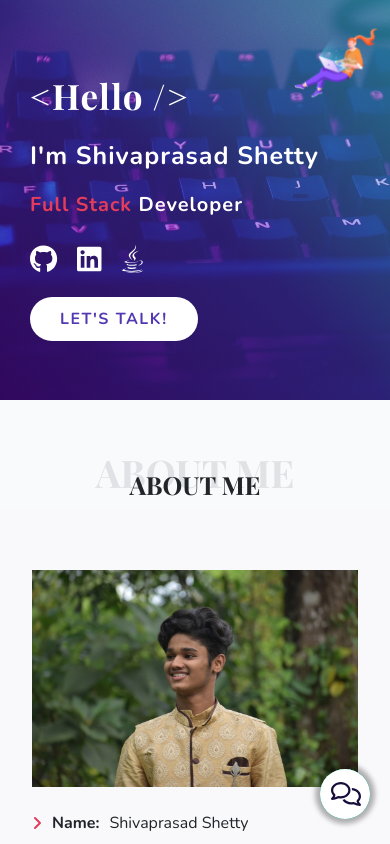
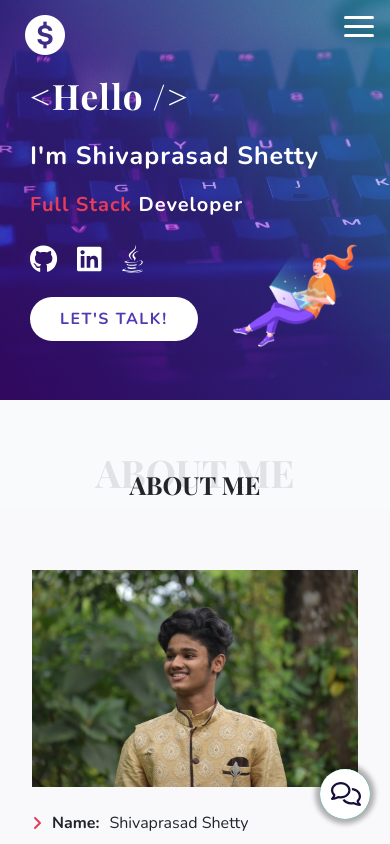
Before and after one commit to shettyshivu/portfolio, a Next.js app: page / in a window 390 px wide. Shown: the top 844 px of the page. Built offline with nearby package versions, Linux system fonts and the light colour scheme; a web font is replaced by a local one.

Commit message:
navbar-added

```diff
--- a/components/Header.js
+++ b/components/Header.js
@@ -5,11 +5,13 @@ import {
   faLinkedin,
   faJava,
 } from "@fortawesome/free-brands-svg-icons";
+import Navbar from "./Navbar";
 
 function Header() {
   return (
-    <div className="position-relative h-100 header-main-container">
+    <div className="position-relative h-100 header-main-container" id="home">
       <div className="header">
+        <Navbar />
         <div className="header-content" data-aos="zoom-out">
           <div className="header-greeting">&lt;Hello&nbsp;&#47;&gt;</div>
           <div className="header-name">I&apos;m Shivaprasad Shetty</div>
--- a/components/Navbar.js
+++ b/components/Navbar.js
@@ -1,11 +1,41 @@
-import React from 'react';
+import React, { useEffect, useState } from "react";
+import Link from "next/link";
+import { FontAwesomeIcon } from "@fortawesome/react-fontawesome";
+import { faBars } from "@fortawesome/free-solid-svg-icons";
 
 function Navbar() {
+  const [show, setShow] = useState(false);
+  const handleClick = () => {
+    setShow(!show);
+  };
   return (
-    <div>
-
+    <div className={show ? "navbar-mobile navbar" : "navbar"}>
+      <div className="logo">
+        <Link href={"/"}>
+          <img src="../icon-2.png" alt="" className="img-fluid" />
+        </Link>
+      </div>
+      <ul>
+        <Link href={"/"}>
+          <li onClick={handleClick}>Home</li>
+        </Link>
+        <Link href={"#about"}>
+          <li  onClick={handleClick}>About</li>
+        </Link>
+        <Link href={"#resume"}>
+          <li onClick={handleClick}>Resume</li>
+        </Link>
+        <Link href={"#projects"}>
+          <li onClick={handleClick}>projects</li>
+        </Link>
+      </ul>
+      <div className="navbar-button" onClick={handleClick}>
+        <span className="bar line-1"></span>
+        <span className="bar line-2"></span>
+        <span className="bar line-3"></span>
+      </div>
     </div>
-  )
+  );
 }
 
-export default Navbar
+export default Navbar;
--- a/components/Resume.js
+++ b/components/Resume.js
@@ -2,7 +2,7 @@ import React from "react";
 
 const Resume = () => {
   return (
-    <div className="resume">
+    <div className="resume" id="resume">
       <div className="container">
         <div className="section-title">
           <h2>MY RESUME</h2>
--- a/pages/index.js
+++ b/pages/index.js
@@ -1,6 +1,5 @@
 import Head from "next/head";
 import Header from "../components/Header";
-import Navbar from "../components/Navbar";
 import About from "../components/About";
 import Projects from "../components/Projects";
 import Resume from "../components/Resume";
@@ -15,7 +14,6 @@ export default function Home() {
         <meta name="description" content="Shivaprasad's Portfolio Website" />
         <link rel="icon" href="/icon.png" />
       </Head>
-      <Navbar />
       <Header />
       <About />
       <Resume />
--- a/styles/style.css
+++ b/styles/style.css
@@ -515,6 +515,48 @@
   color: #212529;
 }
 
+.navbar {
+  justify-content: space-evenly !important;
+}
+
+.navbar ul {
+  display: flex;
+}
+
+.navbar .logo {
+  cursor: pointer;
+  z-index: 9999;
+}
+
+.navbar ul li {
+  margin-right: 30px;
+  cursor: pointer;
+  font-weight: 700;
+  letter-spacing: 1.3px;
+  color: #ffffff;
+}
+
+.navbar-button {
+  position: absolute;
+  right: 1rem;
+  top: 1rem;
+  display: flex;
+  flex-direction: column;
+  justify-content: space-between;
+  cursor: pointer;
+  display: none;
+  width: 30px;
+  height: 21px;
+  z-index: 9999;
+}
+
+.navbar-button .bar {
+  height: 3px;
+  width: 100%;
+  background: #ffffff;
+  border-radius: 10px;
+}
+
 /* -----------------------Responsive---------------------------- */
 @keyframes animate {
   100% {
@@ -579,11 +621,11 @@
 
 @media screen and (max-width: 820px) {
   .header-image img {
-    max-width: 200px;
+    max-width: 250px;
   }
   .header-image {
-    top: 60px;
-    right: 5px;
+    top: 280px;
+    right: 25px;
   }
   .header-content {
     top: 120px;
@@ -621,8 +663,90 @@
   .project-box .project-name {
     font-size: 20px;
   }
+  .header-image img {
+    max-width: 200px;
+  }
+  .header-image {
+    top: 320px;
+  }
+
+  .navbar-button {
+    display: flex !important;
+  }
+
+  .navbar .logo {
+    position: absolute;
+    top: 10px;
+    left: 50px;
+  }
+
+  .navbar ul {
+    display: none;
+  }
+
+  .navbar-mobile ul {
+    display: block;
+    flex-direction: column;
+    width: 100%;
+    height: 100vh !important;
+    top: 0;
+    bottom: 0;
+    text-align: center;
+    position: fixed !important;
+    background: linear-gradient(
+      to bottom right,
+      rgb(69, 11, 124),
+      rgb(86, 60, 201),
+      rgb(73, 233, 251)
+    );
+    z-index: 4;
+    padding-top: 35% !important;
+  }
+
+  .navbar-mobile ul li {
+    margin-right: inherit;
+    margin-bottom: 50px;
+    text-align: center !important;
+  }
+
+  .navbar-mobile .logo {
+    position: fixed;
+    top: 10px;
+    left: 50px;
+  }
+
+  .navbar-mobile .navbar-button {
+    position: fixed;
+  }
 }
 
+@media screen and (max-width: 512px) {
+  .header-greeting {
+    font-size: 35px;
+  }
+  .header-content {
+    top: 70px;
+  }
+  .header-name {
+    font-size: 30px;
+  }
+
+  .header-desciption {
+    font-size: 20px;
+  }
+  .header {
+    height: 400px;
+  }
+  .header-main-container {
+    height: 430px !important;
+  }
+  .header-image img {
+    max-width: 150px;
+  }
+  .header-image {
+    top: 250px;
+  }
+}
 @media screen and (max-width: 465px) {
   .header-content {
     left: 30px;
@@ -643,40 +767,15 @@
   .project-img .school {
     max-width: 120px;
   }
-
   .project-img {
     padding: 50px;
   }
 }
 
-@media screen and (max-width: 512px) {
-  .header-greeting {
-    font-size: 35px;
+@media screen and (max-width: 420px) {
+  .navbar .logo {
+    left: 20px;
   }
-  .header-image img {
-    max-width: 100px;
-  }
-  .header-image {
-    top: 40px;
-  }
-  .header-content {
-    top: 70px;
-  }
-  .header-name {
-    font-size: 30px;
-  }
-
-  .header-desciption {
-    font-size: 20px;
-  }
-  .header {
-    height: 400px;
-  }
-  .header-main-container {
-    height: 430px !important;
-  }
-}
-@media screen and (max-width: 420px) {
   .header-name {
     font-size: 25px;
   }
@@ -719,6 +818,13 @@
   .lets-talk-button button {
     padding: 8px 30px;
   }
+  .header-image {
+    right: 15px;
+    top: 280px;
+  }
+  .header-image img {
+    max-width: 100px;
+  }
 }
 
 @media screen and (max-width: 300px) {
@@ -736,8 +842,7 @@
     height: auto;
   }
   .header-image {
-    top: 10px;
-    right: 2px;
+    display: none;
   }
   .header-content {
     left: 20px;
```
